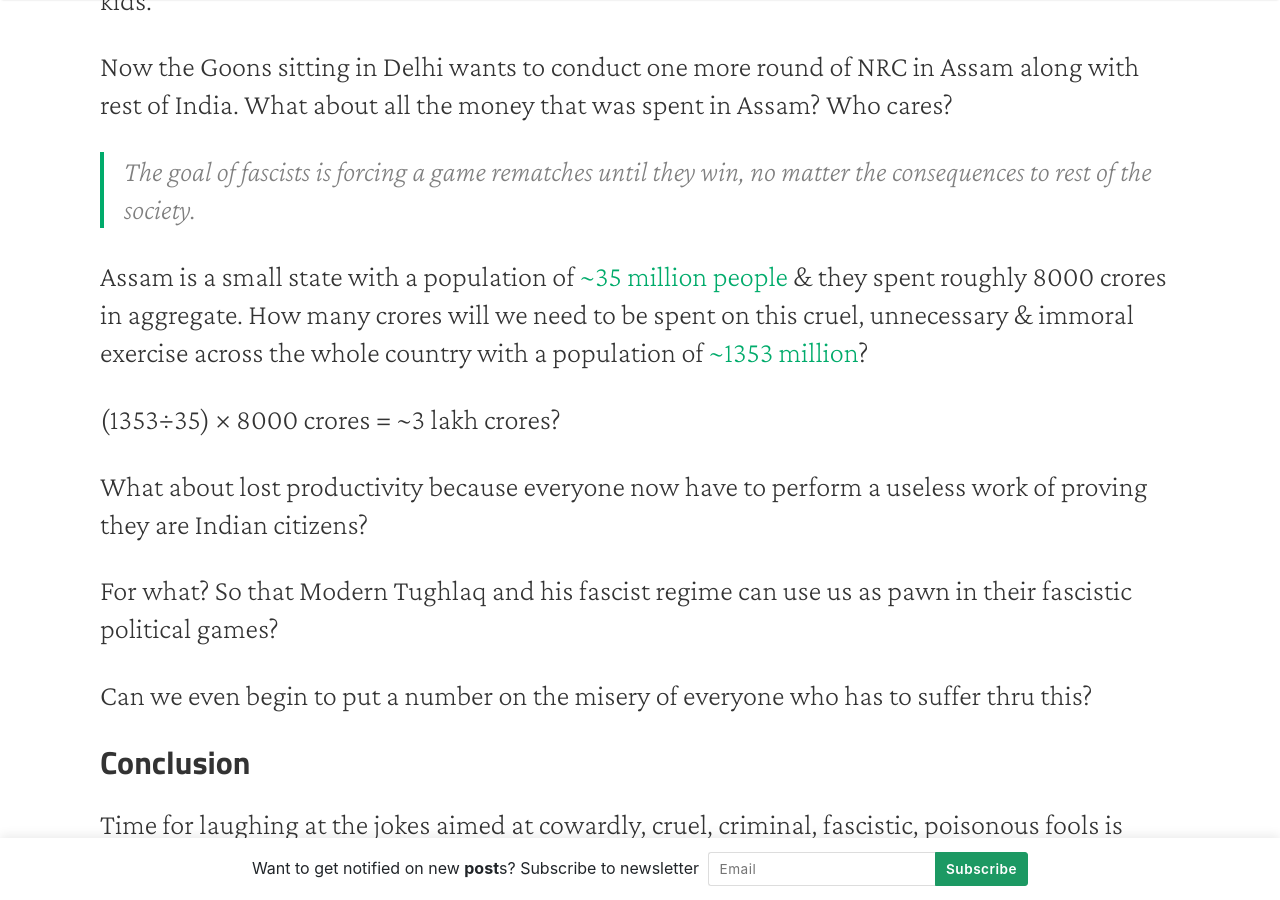
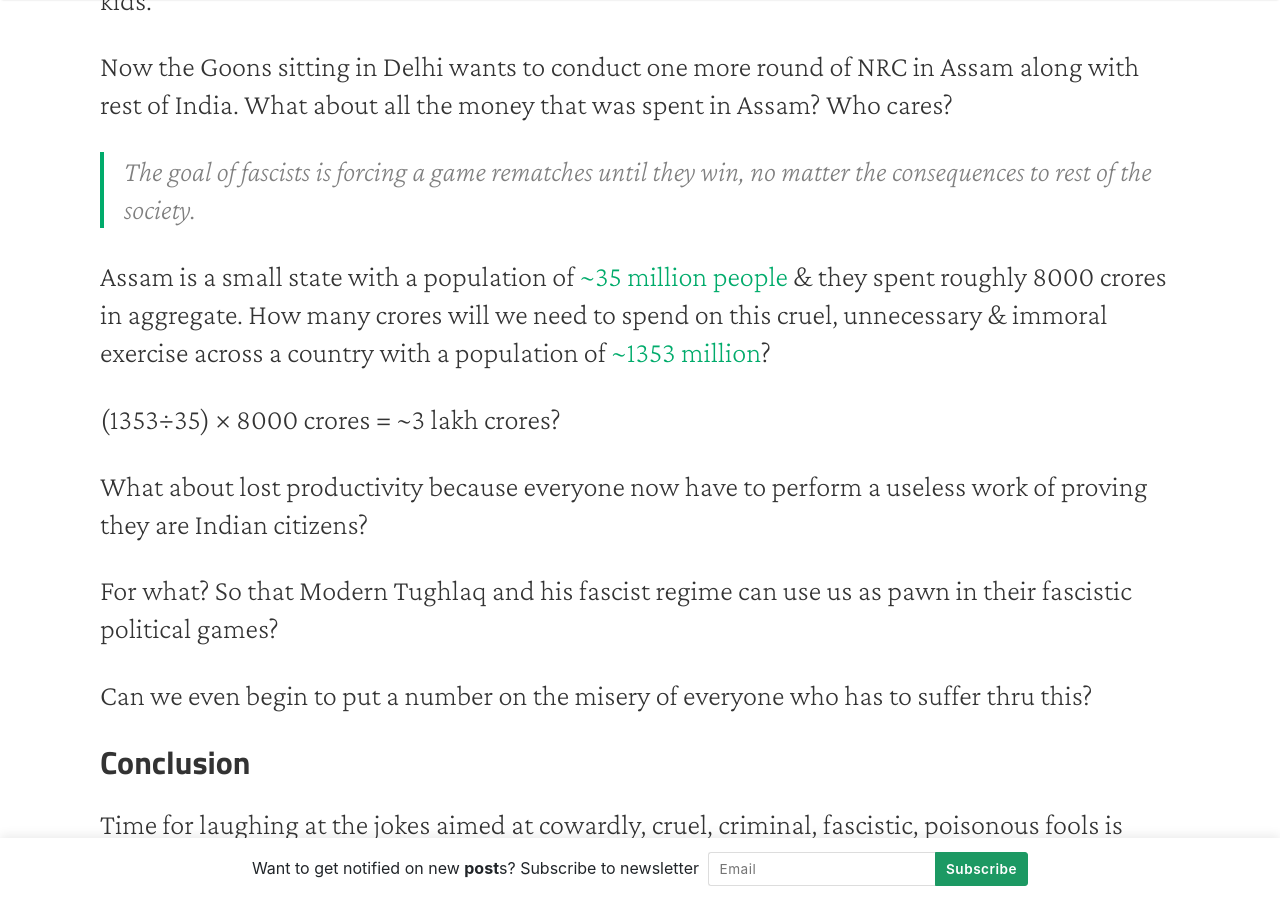
Before and after one commit to thekalinga/thekalinga.in, a Jekyll site: the page built from _posts/2019-11-24-why-fascist-nrc-should-be-opposed/2019-11-24-why-fascist-nrc-should-be-opposed.md, in a window 1280 px wide and 900 px high, scrolled down 7471 px. Built offline with Jekyll 4.4.1, drawn with Linux system fonts in a browser that asks for light colours; nearby versions of some CDN libraries.

Commit message:
fixed minor issue

```diff
--- a/_posts/2019-11-24-why-fascist-nrc-should-be-opposed/2019-11-24-why-fascist-nrc-should-be-opposed.md
+++ b/_posts/2019-11-24-why-fascist-nrc-should-be-opposed/2019-11-24-why-fascist-nrc-should-be-opposed.md
@@ -180,7 +180,7 @@ Who cares?
 > The goal of fascists is forcing a game rematches until they win, no matter the consequences to rest of the society.
 
 Assam is a small state with a population of [~35 million people](https://indiapopulation2019.com/population-of-assam-2019.html) & they spent roughly 8000 crores in aggregate.
-How many crores will we need to be spent on this cruel, unnecessary & immoral exercise across the whole country with a population of [~1353 million](https://indiapopulation2019.com/)?
+How many crores will we need to spend on this cruel, unnecessary & immoral exercise across a country with a population of [~1353 million](https://indiapopulation2019.com/)?
 
 (1353÷35) × 8000 crores = ~3 lakh crores?
 
```
